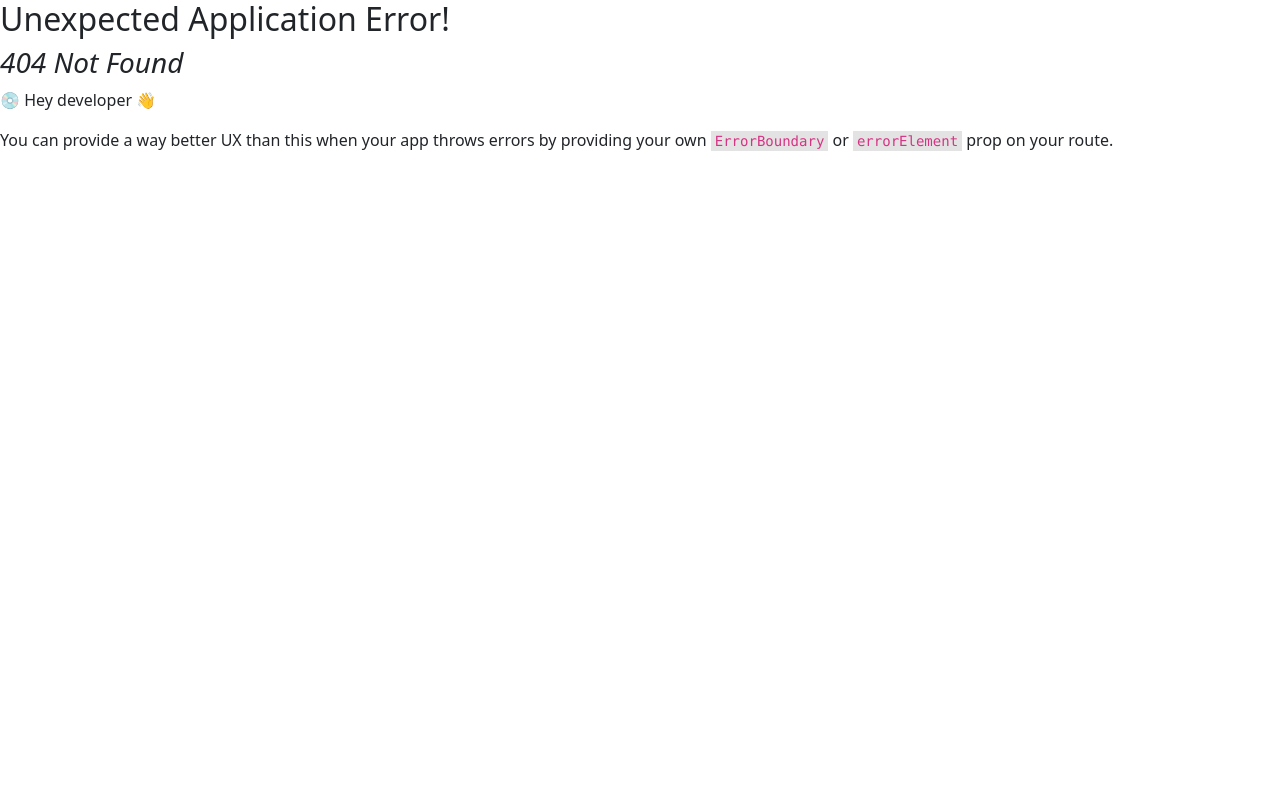
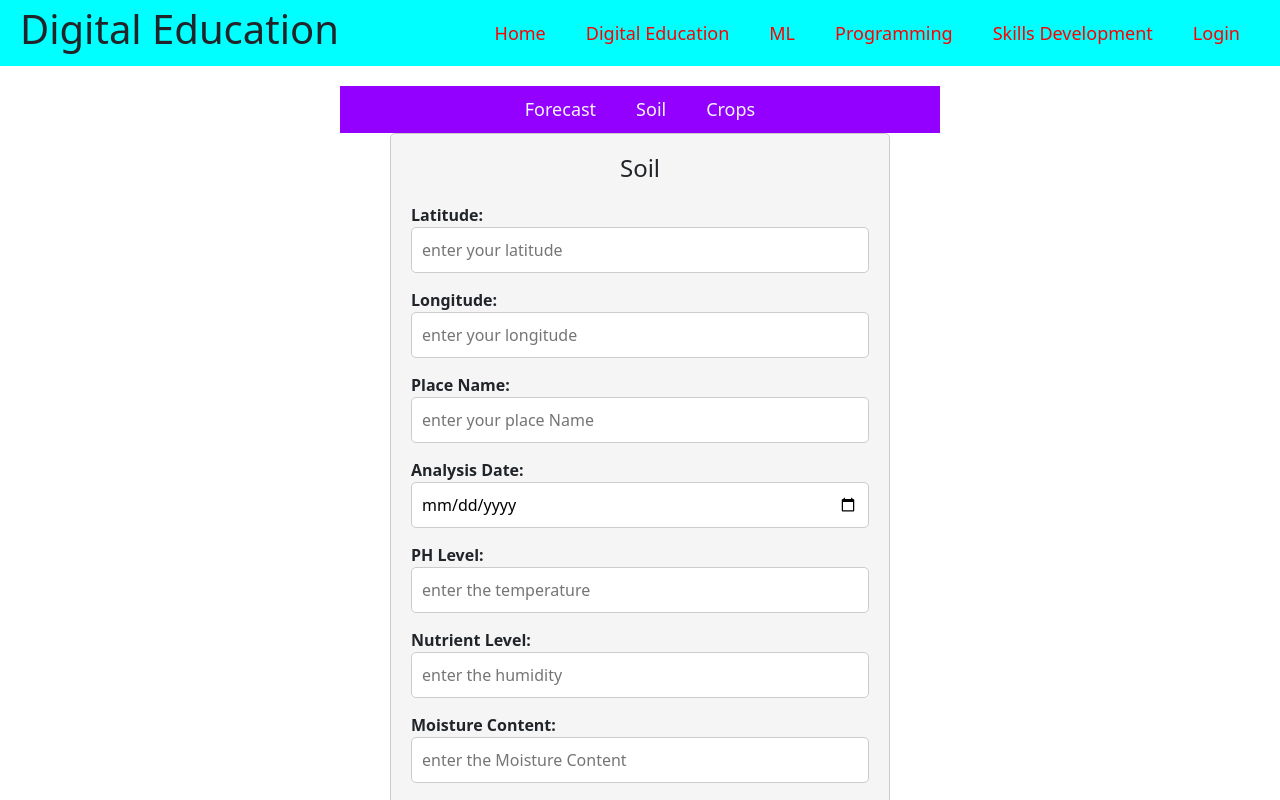
Before and after one commit to reznuhasan/hackathon, a React (Vite) app: page /weather/soil in a window 1280 px wide. Before the commit this address had no page. Shown: the top 800 px of the page. Built offline with nearby package versions, Linux system fonts and the light colour scheme.

Commit message:
add soil form

```diff
--- a/src/App.jsx
+++ b/src/App.jsx
@@ -7,12 +7,15 @@ import Education from './components/Education'
 import Home from './components/Home'
 import Forecasts from './components/Forecasts'
 import Agriculture from './Layout/Agriculture'
+import ErrorPage from './components/ErrorPage'
+import Soil from './components/Soil'
 
 function App() {
   const router=createBrowserRouter([
     {
       path:"/",
       element:<Layout/>,
+      errorElement:<ErrorPage/>,
       children:[
         {
           path:"/",
@@ -23,12 +26,16 @@ function App() {
           element:<Education/>,
         },
         {
-          path:"/agriculture",
+          path:"/weather",
           element:<Agriculture/>,
           children:[
             {
-              path:"weather",
+              path:"",
               element:<Forecasts/>
+          },
+          {
+            path:"soil",
+            element:<Soil/>
           }
           ]
         },
--- a/src/components/AgricultureHeader.jsx
+++ b/src/components/AgricultureHeader.jsx
@@ -5,7 +5,7 @@ const AgricultureHeader = () => {
     return (
         <div className='agricultureHeader'>
             <div className="agricultureMenu">
-                <Link to="weather">Forecast</Link>
+                <Link to="/weather">Forecast</Link>
                 <Link to="soil">Soil</Link>
                 <Link to="crops">Crops</Link>
             </div>
--- /dev/null
+++ b/src/components/ErrorPage.jsx
@@ -0,0 +1,15 @@
+import React from 'react'
+import { useRouteError } from 'react-router-dom'
+const ErrorPage = () => {
+    const err=useRouteError()
+    console.log(err)
+  return (
+    <div className='errorContainer'>
+        <h1>Opps!...</h1>
+        <h2>Something Went Wrong</h2>
+        <h5 className='error-text'>Status Code:{err.status} Message:{err.statusText}</h5>
+    </div>
+  )
+}
+
+export default ErrorPage
--- a/src/components/Forecasts.jsx
+++ b/src/components/Forecasts.jsx
@@ -1,8 +1,5 @@
 import axios from 'axios';
 import React, { useState } from 'react';
-import { toast, ToastContainer } from 'react-toastify';
-import 'react-toastify/dist/ReactToastify.css';
-import ShowReco from './ShowReco';
 import { Button, Modal } from 'react-bootstrap';
 const Forecasts = () => {
     const [show, setShow] = useState(false);
--- /dev/null
+++ b/src/components/Soil.jsx
@@ -0,0 +1,130 @@
+import axios from 'axios';
+import React, { useState } from 'react';
+import { Button, Modal } from 'react-bootstrap';
+const Soil = () => {
+    const [show, setShow] = useState(false);
+    const [reco, setReco] = useState("")
+    const [data, setData] = useState({
+        latitude: "",
+        longitude: "",
+        placeName: "",
+        analysisDate: "",
+        pHLevel: "",
+        nutrientLevel: "",
+        moistureContent: "",
+        soilType: ""
+    });
+
+    const handleInputChange = (e) => {
+        const { name, value } = e.target;
+        setData((prevData) => ({
+            ...prevData,
+            [name]: value,
+        }));
+    };
+
+    const handleRadioChange = (e) => {
+        const { name, value } = e.target;
+        setData((prevData) => ({
+            ...prevData,
+            [name]: value === "true",
+        }));
+    };
+    const handleClose = () => {
+        setShow(false)
+    }
+
+    const handleSubmit = async (e) => {
+        e.preventDefault();
+        const newObject = {
+            latitude: parseFloat(data.latitude),
+            longitude: parseFloat(data.analysisDate),
+            placeName: data.placeName,
+            analysisDate: data.analysisDate,
+            pHLevel: parseFloat(data.pHLevel),
+            nutrientLevel: parseFloat(data.nutrientLevel),
+            moistureContent: parseFloat(data.moistureContent),
+            soilType: data.soilType
+        }
+        try {
+            const res = await axios.post('http://192.168.0.107:8080/api/v1/soil-analyses/soil-analysis', newObject);
+            console.log("API call successful", res.data);
+            if (res.status === 200) {
+                setReco(res.data)
+                setShow(true)
+                setData({
+                    latitude: "",
+                    longitude: "",
+                    placeName: "",
+                    analysisDate: "",
+                    pHLevel: "",
+                    nutrientLevel: "",
+                    moistureContent: "",
+                    soilType: ""
+                })
+            }
+
+        } catch (err) {
+            console.error(err);
+        }
+
+    };
+
+    return (
+        <div className='weather'>
+            <Modal show={show} onHide={handleClose}>
+                <Modal.Header closeButton>
+                    <Modal.Title>Recommendations Information</Modal.Title>
+                </Modal.Header>
+                <Modal.Body>{reco !== "" ? reco : null}</Modal.Body>
+                <Modal.Footer>
+                    <Button variant="secondary" onClick={handleClose}>
+                        Close
+                    </Button>
+                </Modal.Footer>
+            </Modal>
+            <h1>Soil</h1>
+            <form onSubmit={handleSubmit} className='weather-form'>
+                <div className="inputField">
+                    <label htmlFor="latitude">Latitude:</label>
+                    <input type="text" name="latitude" id="latitude" value={data.latitude} onChange={handleInputChange} placeholder='enter your latitude' />
+                </div>
+                <div className="inputField">
+                    <label htmlFor="longitude">Longitude:</label>
+                    <input type="text" name="longitude" id="longitude" value={data.longitude} onChange={handleInputChange} placeholder='enter your longitude' />
+                </div>
+                <div className="inputField">
+                    <label htmlFor="placeName">Place Name:</label>
+                    <input type="text" name="placeName" id="placeName" value={data.placeName} onChange={handleInputChange} placeholder='enter your place Name' />
+                </div>
+                <div className="inputField">
+                    <label htmlFor="analysisDate">Analysis Date:</label>
+                    <input type="date" name="analysisDate" id="analysisDate" value={data.analysisDate} onChange={handleInputChange} placeholder='enter your Analysis Date' />
+                </div>
+
+                <div className="inputField">
+                    <label htmlFor="pHLevel">PH Level:</label>
+                    <input type="text" name="pHLevel" id="pHLevel" value={data.pHLevel} onChange={handleInputChange} placeholder='enter the temperature' />
+                </div>
+                <div className="inputField">
+                    <label htmlFor="nutrientLevel">Nutrient Level:</label>
+                    <input type="text" name="nutrientLevel" id="nutrientLevel" value={data.nutrientLevel} onChange={handleInputChange} placeholder='enter the humidity' />
+                </div>
+
+                <div className="inputField">
+                    <label htmlFor="moistureContent">Moisture Content:</label>
+                    <input type="text" name="moistureContent" id="moistureContent" value={data.windSpeed} onChange={handleInputChange} placeholder='enter the Moisture Content' />
+                </div>
+                <div className="inputField">
+                    <label htmlFor="soilType">Soil Type:</label>
+                    <input type="text" name="soilType" id="soilType" value={data.soilType} onChange={handleInputChange} placeholder='enter the Moisture Content' />
+                </div>
+                <div className="buttonField">
+                    <button type='submit'>weather forecast</button>
+                </div>
+            </form>
+        </div>
+    );
+};
+
+export default Soil;
--- a/src/index.css
+++ b/src/index.css
@@ -205,3 +205,15 @@ a{
   margin: 15px 20px;
   font-family: 700 !important;
 }
+.errorContainer{
+  display: flex;
+  flex-direction: column;
+  align-items: center;
+  justify-content: center;
+  height: 100vh;
+}
+.error-text{
+  color:red;
+  font-size: 24px;
+  font-weight: 700;
+}
```
